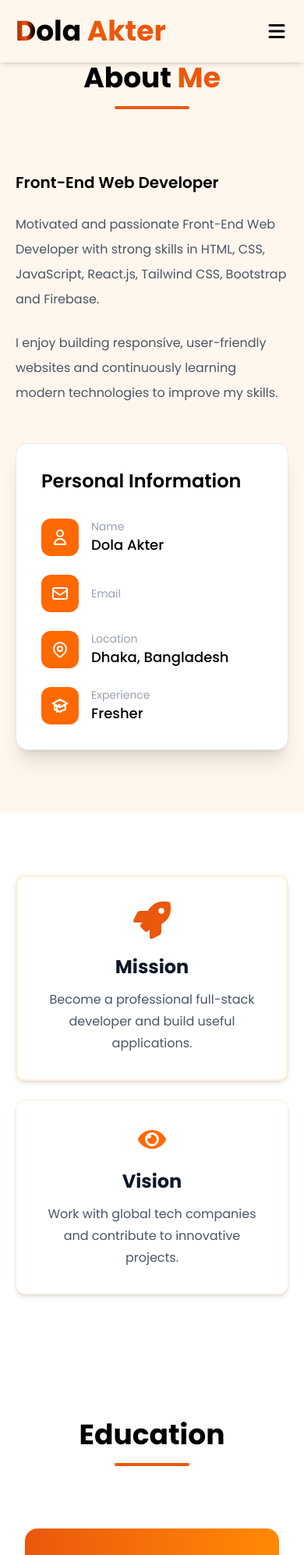
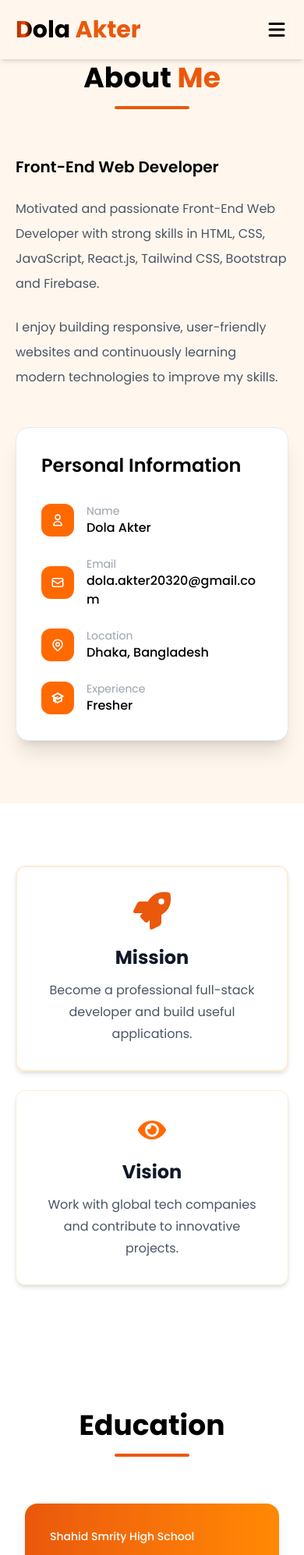
Before and after one commit to DOLA-DOLA-AKTER/Portfolio, a React (Vite) app: page /about in a window 390 px wide. Shown: the top 1994 px of the page at 78% size. Built offline with nearby package versions, Linux system fonts and the light colour scheme; a web font is replaced by a local one.

Commit message:
Responsive

```diff
--- a/src/Components/Abouts/Abouts.jsx
+++ b/src/Components/Abouts/Abouts.jsx
@@ -48,12 +48,12 @@ export const Abouts = () => {
 
                                 <div className="flex items-center gap-4">
                                     <div className="bg-orange-500 text-white p-3 rounded-xl">
-                                        <HiOutlineUser size={24} />
+                                        <HiOutlineUser className=" md:text-2xl text-lg" />
                                     </div>
 
                                     <div>
                                         <p className="text-gray-400 text-sm">Name</p>
-                                        <h4 className="text-lg font-medium">
+                                        <h4 className="md:text-lg text-base font-medium">
                                             Dola Akter
                                         </h4>
                                     </div>
@@ -61,25 +61,25 @@ export const Abouts = () => {
 
                                 <div className="flex items-center gap-4">
                                     <div className="bg-orange-500 text-white p-3 rounded-xl">
-                                        <HiOutlineMail size={24} />
+                                        <HiOutlineMail className=" md:text-2xl text-lg" />
                                     </div>
 
                                     <div>
                                         <p className="text-gray-400 text-sm">Email</p>
-                                        <h4 className="text-lg font-medium">
-                                            {/* dola.akter20320@gmail.com */}
+                                        <h4 className="md:text-lg text-base font-medium break-all">
+                                            dola.akter20320@gmail.com
                                         </h4>
                                     </div>
                                 </div>
 
                                 <div className="flex items-center gap-4">
                                     <div className="bg-orange-500 text-white p-3 rounded-xl">
-                                        <HiOutlineLocationMarker size={24} />
+                                        <HiOutlineLocationMarker  className=" md:text-2xl text-lg" />
                                     </div>
 
                                     <div>
                                         <p className="text-gray-400 text-sm">Location</p>
-                                        <h4 className="text-lg font-medium">
+                                        <h4 className="md:text-lg text-base font-medium">
                                             Dhaka, Bangladesh
                                         </h4>
                                     </div>
@@ -87,12 +87,12 @@ export const Abouts = () => {
 
                                 <div className="flex items-center gap-4">
                                     <div className="bg-orange-500 text-white p-3 rounded-xl">
-                                        <HiOutlineAcademicCap size={24} />
+                                        <HiOutlineAcademicCap  className=" md:text-2xl text-lg" />
                                     </div>
 
                                     <div>
                                         <p className="text-gray-400 text-sm">Experience</p>
-                                        <h4 className="text-lg font-medium">
+                                        <h4 className="md:text-lg text-base font-medium">
                                             Fresher
                                         </h4>
                                     </div>
--- a/src/Components/Contact/Contacts.jsx
+++ b/src/Components/Contact/Contacts.jsx
@@ -72,7 +72,7 @@ export const Contacts = () => {
             peragraph="Feel free to contact me if you have any questions or project opportunities."
           />
         </div>
-        <div className="pt-16 grid grid-cols-1 lg:grid-cols-2 gap-10 items-center">
+        <div className="grid grid-cols-1 lg:grid-cols-2 gap-10 items-center">
           <div className="space-y-8">
 
             {/* Email */}
--- a/src/Components/Education/Education.jsx
+++ b/src/Components/Education/Education.jsx
@@ -1,4 +1,4 @@
-import React, { useRef } from "react";
+import React from "react";
 import { Container } from "../Container";
 import { SectionHeading } from "../SectionHeading";
 import "slick-carousel/slick/slick.css";
@@ -8,14 +8,6 @@ import Slider from "react-slick";
 
 export const Education = () => {
 
-    let sliderRef = useRef(null);
-    const play = () => {
-        sliderRef.slickPlay();
-    };
-    const pause = () => {
-        sliderRef.slickPause();
-    };
-
     const settings = {
         dots: true,
         infinite: true,
@@ -23,6 +15,7 @@ export const Education = () => {
         slidesToScroll: 1,
         autoplay: true,
         autoplaySpeed: 4000,
+        pauseOnHover: true,
         customPaging: i => (
             <div className="dot">
             </div>
@@ -74,17 +67,84 @@ export const Education = () => {
 
     return (
         <section>
-            <Container>
+            <Container className="">
                 {/* Section Heading */}
                 <div>
                     <SectionHeading
                         heading1="Education"
+                        sectionHeading="pb-0!"
                     />
                 </div>
 
+
+                <div className="py-10 overflow-hidden" >
+                    <Slider {...settings}>
+                            <div className="px-3">
+                                <div className="bg-linear-to-r from-orange to-orange-400 rounded-2xl p-8 text-white shadow-lg transition-all duration-300">
+                                    <p className="text-sm font-medium">
+                                        Shahid Smrity High School
+                                    </p>
+
+                                    <h3 className="text-xl font-semibold pt-3 pb-10">
+                                        Secondary School Certificate (SSC)
+                                    </h3>
+
+                                    <p className="text-sm">
+                                        January 2017 - February 2019
+                                    </p>
+                                </div>
+                            </div>
+                            <div className="px-3">
+                                <div className="bg-linear-to-r from-orange to-orange-400 rounded-2xl p-8 text-white shadow-lg transition-all duration-300">
+                                    <p className="text-sm font-medium">
+                                        Shahid Smrity High School
+                                    </p>
+
+                                    <h3 className="text-xl font-semibold pt-3 pb-10">
+                                        Secondary School Certificate (SSC)
+                                    </h3>
+
+                                    <p className="text-sm">
+                                        January 2017 - February 2019
+                                    </p>
+                                </div>
+                            </div>
+                            <div className="px-3">
+                                <div className="bg-linear-to-r from-orange to-orange-400 rounded-2xl p-8 text-white shadow-lg transition-all duration-300">
+                                    <p className="text-sm font-medium">
+                                        Shahid Smrity High School
+                                    </p>
+
+                                    <h3 className="text-xl font-semibold pt-3 pb-10">
+                                        Secondary School Certificate (SSC)
+                                    </h3>
+
+                                    <p className="text-sm">
+                                        January 2017 - February 2019
+                                    </p>
+                                </div>
+                            </div>
+                            <div className="px-3">
+                                <div className="bg-linear-to-r from-orange to-orange-400 rounded-2xl p-8 text-white shadow-lg transition-all duration-300">
+                                    <p className="text-sm font-medium">
+                                        Shahid Smrity High School
+                                    </p>
+
+                                    <h3 className="text-xl font-semibold pt-3 pb-10">
+                                        Secondary School Certificate (SSC)
+                                    </h3>
+
+                                    <p className="text-sm">
+                                        January 2017 - February 2019
+                                    </p>
+                                </div>
+                            </div>
+                    </Slider>
+                </div>
+
                 {/* Card */}
-                <div>
-                    <Slider ref={slider => (sliderRef = slider)} {...settings}>
+                    {/* <div className=" bg-red-500">
+                        <Slider {...settings}>
                         {educationData.map((item) => (
                             <div key={item.id} className="px-3">
                                 <div className="bg-linear-to-r from-orange to-orange-400 rounded-2xl p-8 text-white shadow-lg transition-all duration-300">
@@ -103,8 +163,7 @@ export const Education = () => {
                             </div>
                         ))}
                     </Slider>
-                </div>
-
+                    </div> */}
             </Container>
         </section>
     );
--- a/src/Components/Hero/Hero.jsx
+++ b/src/Components/Hero/Hero.jsx
@@ -49,7 +49,7 @@ export const Hero = () => {
                             </div>
                         </div>
 
-                        <div className="relative flex justify-center rounded-full overflow-hidden w-100 md:w-115 h-100 md:h-115 mx-auto">
+                        <div className="relative flex justify-center rounded-full overflow-hidden w-71 md:w-115 h-71 md:h-115 mx-auto">
                             <img
                                 src={portfolio}
                                 alt="Profile"
--- a/src/Components/Navber/Navber.jsx
+++ b/src/Components/Navber/Navber.jsx
@@ -34,12 +34,12 @@ export const Navber = () => {
           <div className="flex items-center justify-between py-5">
             {/* Logo */}
             <div>
-              <a
-                href="#"
-                className="text-4xl font-bold text-black "
+              <NavLink
+                to="/"
+                className="md:text-4xl text-3xl font-bold text-black "
               >
                 <span className="bg-linear-to-r from-orange-800 via-orange-600 to-black bg-clip-text text-transparent">D</span>ola <span className="text-orange">Akter</span>
-              </a>
+              </NavLink>
             </div>
 
             {/* Desktop Menu */}
--- a/src/Components/SectionHeading.jsx
+++ b/src/Components/SectionHeading.jsx
@@ -1,8 +1,8 @@
 import React from 'react'
 
-export const SectionHeading = ({ heading1, heading2, className, peragraph }) => {
+export const SectionHeading = ({ heading1, heading2, className, peragraph, sectionHeading }) => {
     return (
-        <div className="text-center pb-15">
+        <div className={`text-center md:pb-15 pb-10 ${sectionHeading}`}>
             <h2 className={`text-4xl md:text-5xl font-bold ${className}`}>
                 {heading1} <span className="text-orange"> {heading2} </span>
             </h2>
--- a/src/index.css
+++ b/src/index.css
@@ -28,14 +28,10 @@
   border-radius: 50%;
   background: #fed7aa;
   transition: all 0.3s;
-  margin-top: 20px;
+  margin-top: 10px;
 }
 
 .slick-dots li.slick-active .dot {
   background: #f97316;
   transform: scale(1.2);
 }
-
-.slick-dots li button::before {
-  display: none !important;
-}
```
Also changed, not shown: src/Components/Footer/Footer.jsx (+13 -12 lines), src/Components/Projects/Project.jsx (+6 -4 lines), src/Components/Services/Services.jsx (+4 -4 lines).
